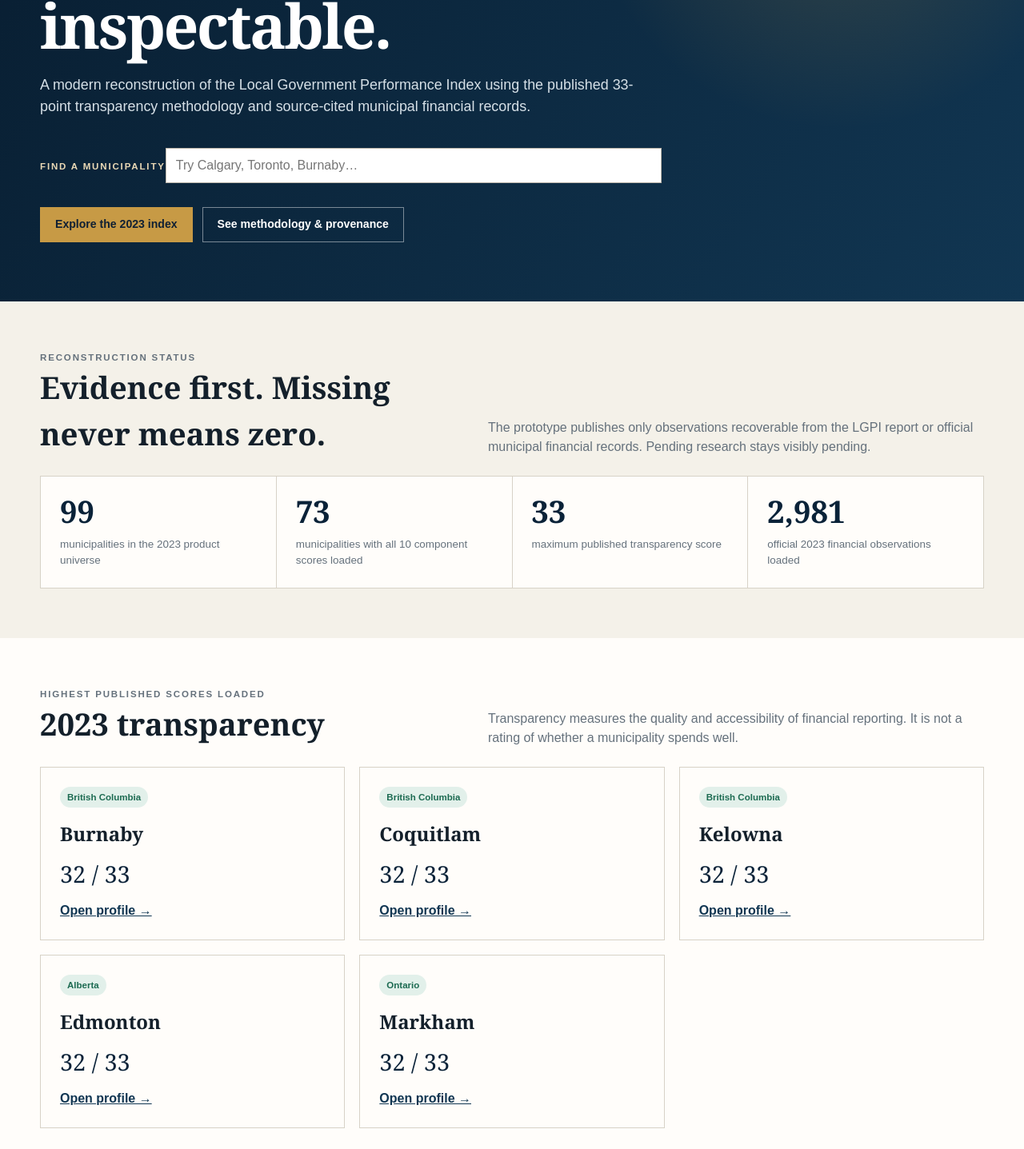
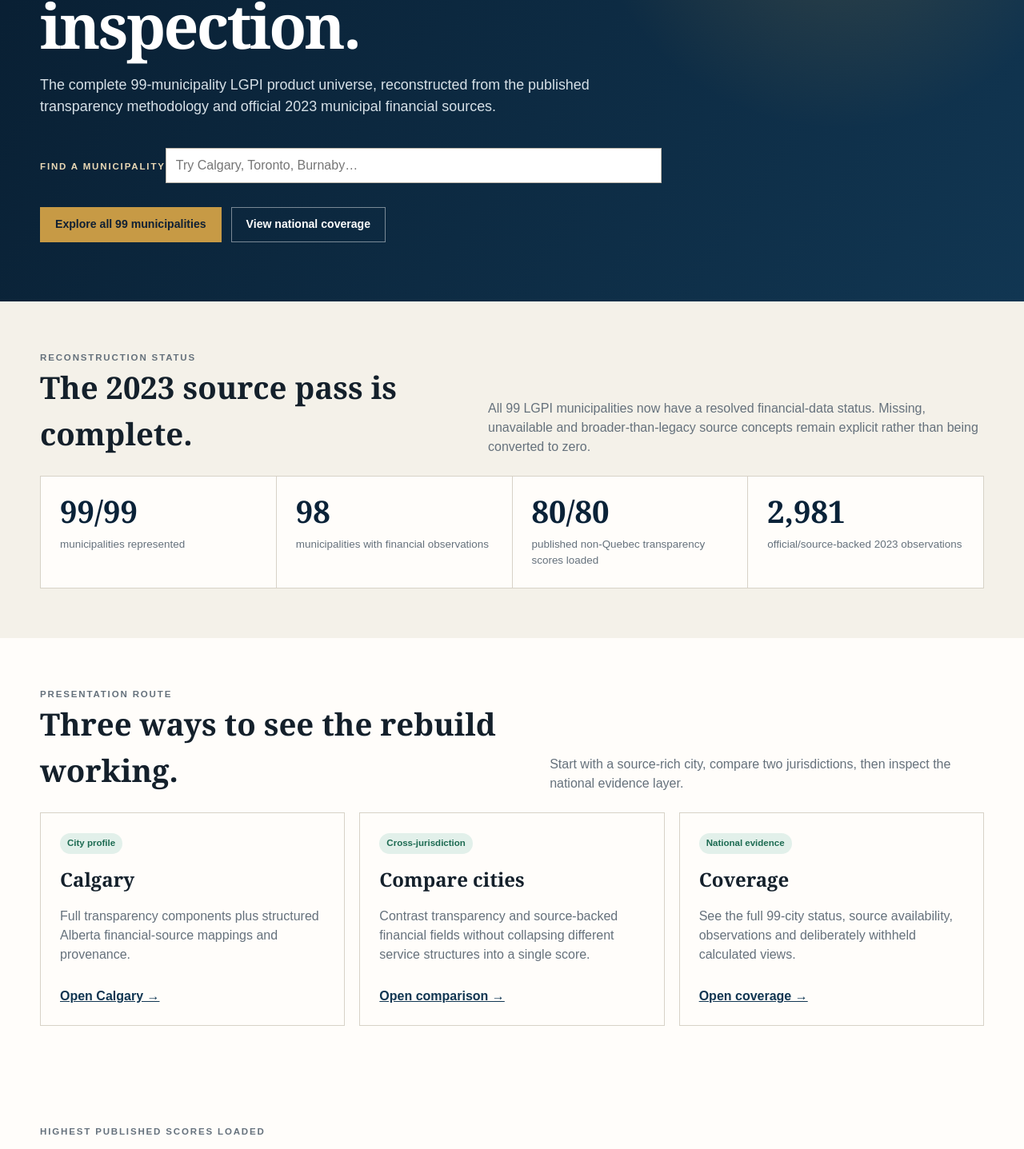
Before and after one commit to FTFNAnalytics/lgpi, a Next.js app: page / in a window 1280 px wide. Shown: the part 347-1784 px from the top of the page at 80% size. Built offline with nearby package versions, Linux system fonts and the light colour scheme.

Commit message:
Reframe homepage for presentation-ready national reconstruction

```diff
--- a/app/page.tsx
+++ b/app/page.tsx
@@ -1,7 +1,8 @@
 import Link from "next/link";
 import { MunicipalitySearch } from "@/components/municipality-search";
 import {
-  financial2023,
+  financialObservationCount,
+  municipalitiesWithFinancialObservations,
   TARGET_MUNICIPALITIES,
   VERIFIED_COMPONENT_BREAKDOWNS,
   VERIFIED_TRANSPARENCY_TOTALS,
@@ -15,17 +16,17 @@ export default function Home() {
     <main>
       <section className="hero">
         <div className="shell">
-          <p className="eyebrow">2023 public reconstruction · working prototype</p>
-          <h1>Canadian municipal finance, made inspectable.</h1>
+          <p className="eyebrow">LGPI 2023 · national reconstruction</p>
+          <h1>Canadian municipal finance, rebuilt for inspection.</h1>
           <p className="hero-deck">
-            A modern reconstruction of the Local Government Performance Index using the published 33-point transparency methodology and source-cited municipal financial records.
+            The complete 99-municipality LGPI product universe, reconstructed from the published transparency methodology and official 2023 municipal financial sources.
           </p>
           <div style={{ marginTop: 30 }}>
             <MunicipalitySearch />
           </div>
           <div className="hero-actions">
-            <Link className="button primary" href="/transparency">Explore the 2023 index</Link>
-            <Link className="button secondary" href="/methodology">See methodology & provenance</Link>
+            <Link className="button primary" href="/cities">Explore all 99 municipalities</Link>
+            <Link className="button secondary" href="/coverage">View national coverage</Link>
           </div>
         </div>
       </section>
@@ -35,15 +36,47 @@ export default function Home() {
           <div className="section-heading">
             <div>
               <p className="eyebrow">Reconstruction status</p>
-              <h2>Evidence first. Missing never means zero.</h2>
+              <h2>The 2023 source pass is complete.</h2>
             </div>
-            <p>The prototype publishes only observations recoverable from the LGPI report or official municipal financial records. Pending research stays visibly pending.</p>
+            <p>All 99 LGPI municipalities now have a resolved financial-data status. Missing, unavailable and broader-than-legacy source concepts remain explicit rather than being converted to zero.</p>
           </div>
           <div className="stat-grid">
-            <div className="stat"><strong>{TARGET_MUNICIPALITIES}</strong><span>municipalities in the 2023 product universe</span></div>
-            <div className="stat"><strong>{VERIFIED_COMPONENT_BREAKDOWNS}</strong><span>municipalities with all 10 component scores loaded</span></div>
-            <div className="stat"><strong>33</strong><span>maximum published transparency score</span></div>
-            <div className="stat"><strong>{financial2023.length.toLocaleString("en-CA")}</strong><span>official 2023 financial observations loaded</span></div>
+            <div className="stat"><strong>{TARGET_MUNICIPALITIES}/99</strong><span>municipalities represented</span></div>
+            <div className="stat"><strong>{municipalitiesWithFinancialObservations}</strong><span>municipalities with financial observations</span></div>
+            <div className="stat"><strong>{VERIFIED_TRANSPARENCY_TOTALS}/80</strong><span>published non-Quebec transparency scores loaded</span></div>
+            <div className="stat"><strong>{financialObservationCount.toLocaleString("en-CA")}</strong><span>official/source-backed 2023 observations</span></div>
+          </div>
+        </div>
+      </section>
+
+      <section className="section white">
+        <div className="shell">
+          <div className="section-heading">
+            <div>
+              <p className="eyebrow">Presentation route</p>
+              <h2>Three ways to see the rebuild working.</h2>
+            </div>
+            <p>Start with a source-rich city, compare two jurisdictions, then inspect the national evidence layer.</p>
+          </div>
+          <div className="card-grid">
+            <article className="card feature-card">
+              <span className="chip good">City profile</span>
+              <h2 style={{ marginTop: 14 }}>Calgary</h2>
+              <p>Full transparency components plus structured Alberta financial-source mappings and provenance.</p>
+              <Link className="card-link" href="/cities/calgary">Open Calgary →</Link>
+            </article>
+            <article className="card feature-card">
+              <span className="chip good">Cross-jurisdiction</span>
+              <h2 style={{ marginTop: 14 }}>Compare cities</h2>
+              <p>Contrast transparency and source-backed financial fields without collapsing different service structures into a single score.</p>
+              <Link className="card-link" href="/compare">Open comparison →</Link>
+            </article>
+            <article className="card feature-card">
+              <span className="chip good">National evidence</span>
+              <h2 style={{ marginTop: 14 }}>Coverage</h2>
+              <p>See the full 99-city status, source availability, observations and deliberately withheld calculated views.</p>
+              <Link className="card-link" href="/coverage">Open coverage →</Link>
+            </article>
           </div>
         </div>
       </section>
```
